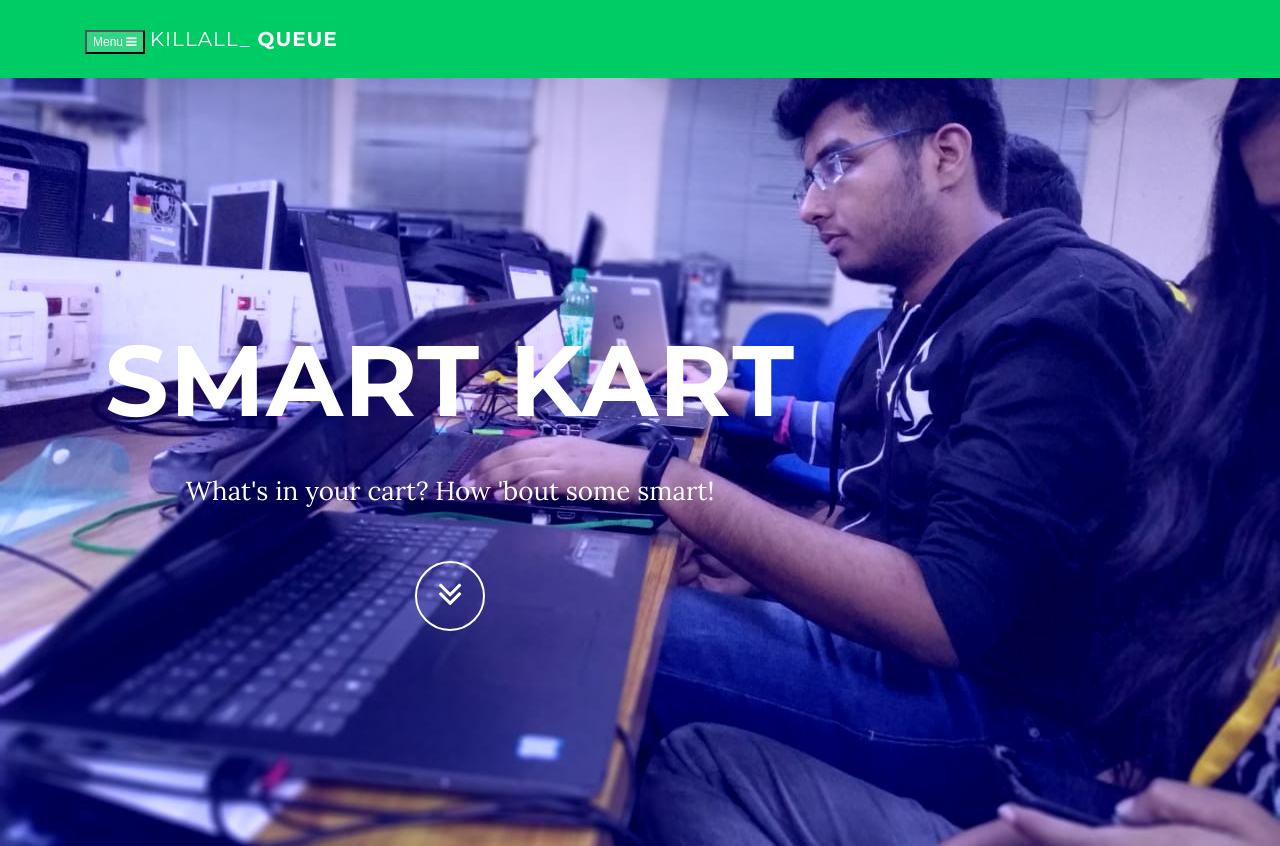
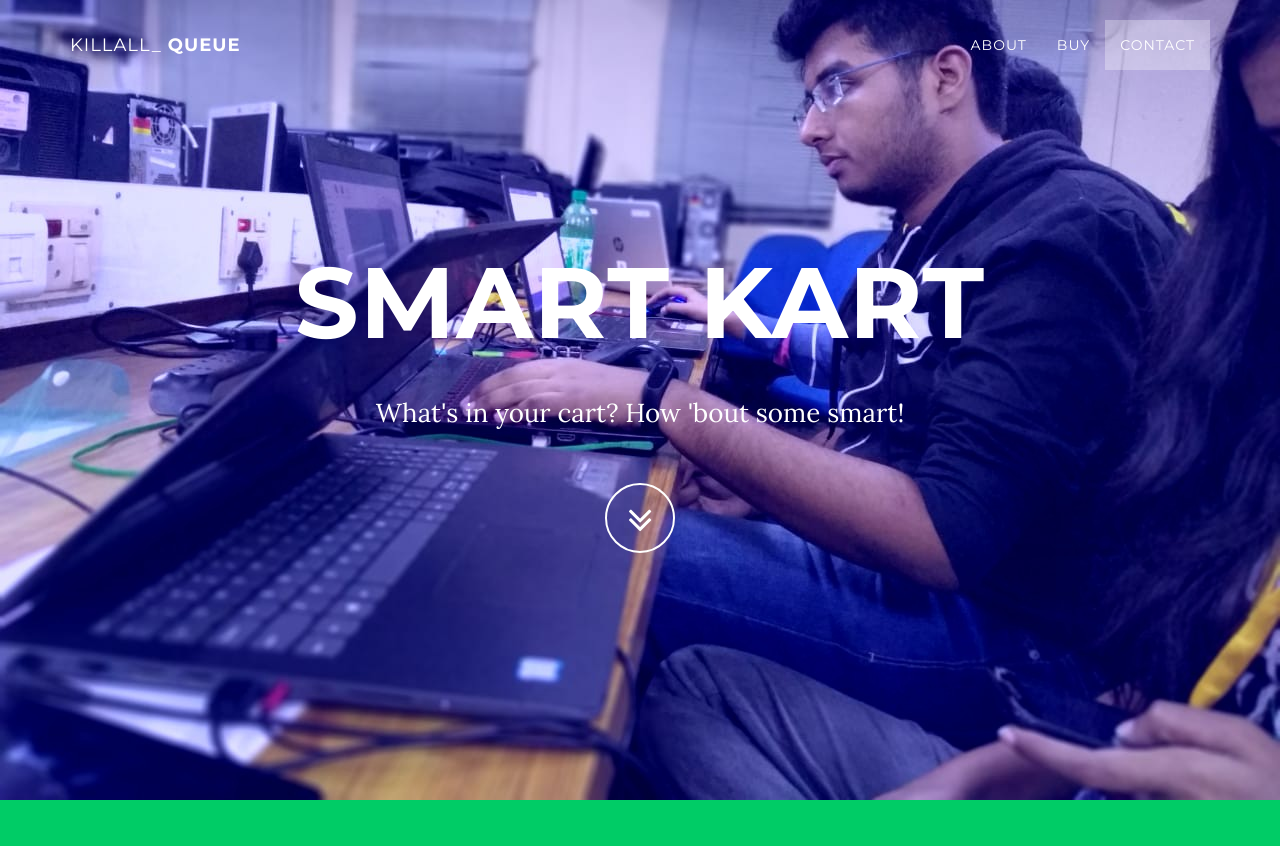
Before and after one commit to hackabit18/killall_queue, a plain HTML site: page .tech website/index.html in a window 1280 px wide. Shown: the top 846 px of the page. Drawn offline with nearby package versions, Linux system fonts and the light colour scheme.

Commit message:
Update index.html

```diff
--- a/.tech website/index.html
+++ b/.tech website/index.html
@@ -12,8 +12,7 @@
     <title>killall_queue</title>
 
     <!-- Bootstrap Core CSS -->
-    <link rel="stylesheet" href="https://maxcdn.bootstrapcdn.com/bootstrap/4.0.0-alpha.6/css/bootstrap.min.css" integrity="sha384-rwoIResjU2yc3z8GV/NPeZWAv56rSmLldC3R/AZzGRnGxQQKnKkoFVhFQhNUwEyJ" crossorigin="anonymous">
-
+<link rel="stylesheet" href="https://maxcdn.bootstrapcdn.com/bootstrap/3.3.7/css/bootstrap.min.css" integrity="sha384-BVYiiSIFeK1dGmJRAkycuHAHRg32OmUcww7on3RYdg4Va+PmSTsz/K68vbdEjh4u" crossorigin="anonymous">
 	<!-- Animated Scrolls
 <link rel="stylesheet" href="https://unpkg.com/aos@next/dist/aos.css" />-->
 
@@ -146,8 +145,7 @@
     <script src="jquery/jquery.js"></script>
 
     <!-- Bootstrap Core JavaScript -->
-<script src="https://maxcdn.bootstrapcdn.com/bootstrap/4.0.0-alpha.6/js/bootstrap.min.js" integrity="sha384-vBWWzlZJ8ea9aCX4pEW3rVHjgjt7zpkNpZk+02D9phzyeVkE+jo0ieGizqPLForn" crossorigin="anonymous"></script>
-
+<script src="https://maxcdn.bootstrapcdn.com/bootstrap/3.3.7/js/bootstrap.min.js" integrity="sha384-Tc5IQib027qvyjSMfHjOMaLkfuWVxZxUPnCJA7l2mCWNIpG9mGCD8wGNIcPD7Txa" crossorigin="anonymous"></script>
 	<!-- Animated Scrolls
 	script src="https://unpkg.com/aos@next/dist/aos.js"></script>
   <script>
```
